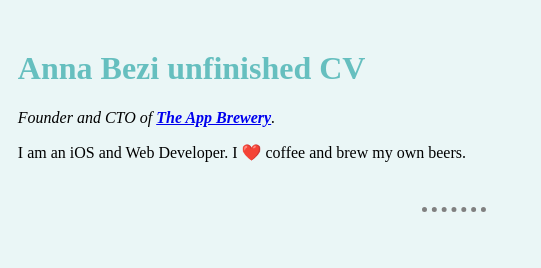
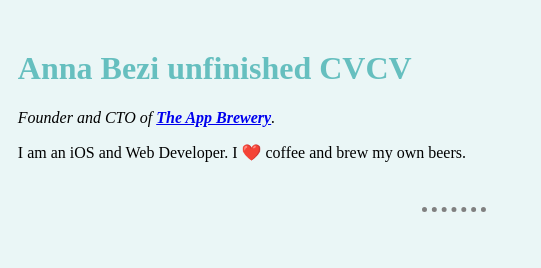
Before and after one commit to bezianna/bezianna.github.io, a plain HTML site: page index.html in a window 1280 px wide. Shown: the top 268 px of the page, 186-727 px from the left. Drawn offline with Linux system fonts and the light colour scheme.

Commit message:
Initial commit

```diff
--- a/index.html
+++ b/index.html
@@ -10,7 +10,7 @@
     <table cellspacing="20">
       <tr>
         <td><img src="images/angela.png" alt="angela profile picture"></td>
-        <td><h1>Anna Bezi unfinished CV</h1>
+        <td><h1>Anna Bezi unfinished CVCV</h1>
         <p><em>Founder and CTO of <strong><a href="https://www.appbrewery.co/">The App Brewery</a></strong>.</em></p>
         <p>I am an iOS and Web Developer. I ❤️ coffee and brew my own beers.</p></td>
       </tr>
```
